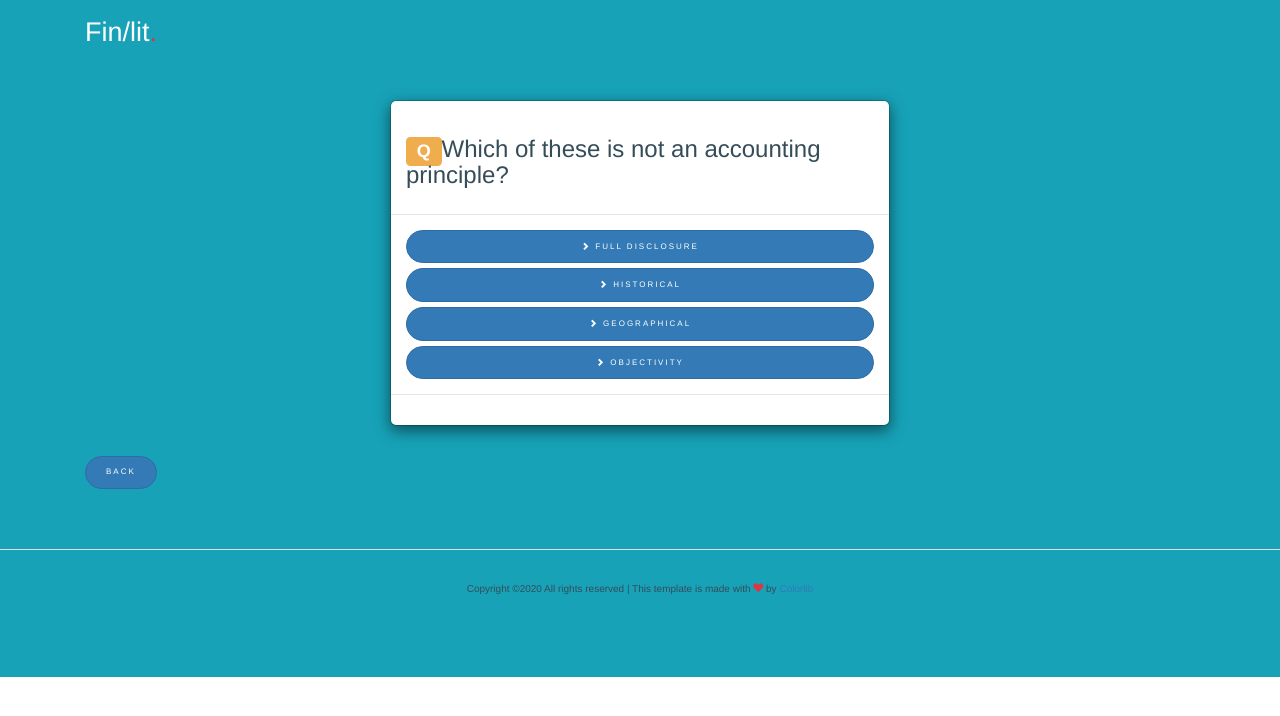
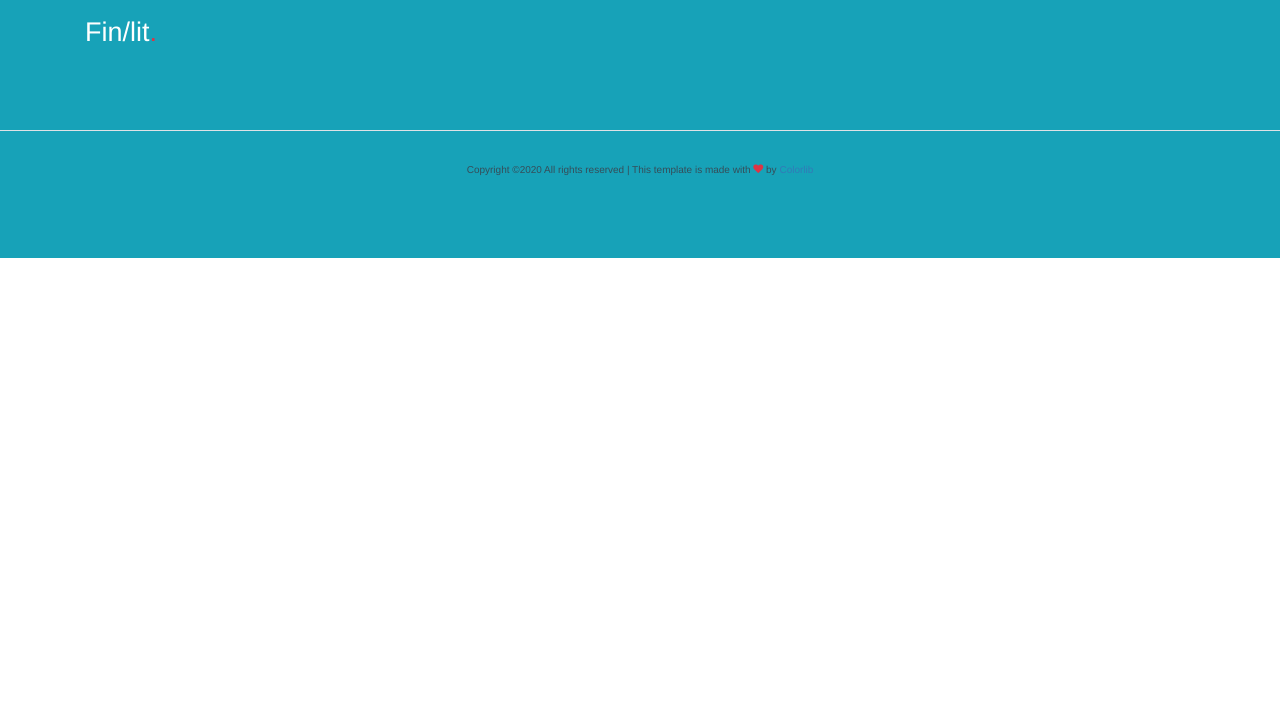
Before and after one commit to shamilee05/FIn-Lit-Facebook, a Node server app: page /basics in a window 1280 px wide. Shown: the top 716 px of the page. Run offline with Node 20, Linux system fonts and the light colour scheme; some libraries are stand-ins or nearby versions; some web fonts are replaced.

Commit message:
Update for testing

```diff
--- a/views/basics.handlebars
+++ b/views/basics.handlebars
@@ -61,7 +61,7 @@
 
 
 <div class="site-section bg-info">
-  <div class="container">
+  <!-- <div class="container">
     <div class="modal-dialog">
       <div class="modal-content">
          <div class="modal-header">
@@ -95,7 +95,7 @@
 </div>
           <a href="/"  class="element-animation1 btn btn-lg btn-primary ">Back</a>
 
-</div>
+</div> -->
 
 
         <div class="row pt-5 mt-5 text-center">
```
